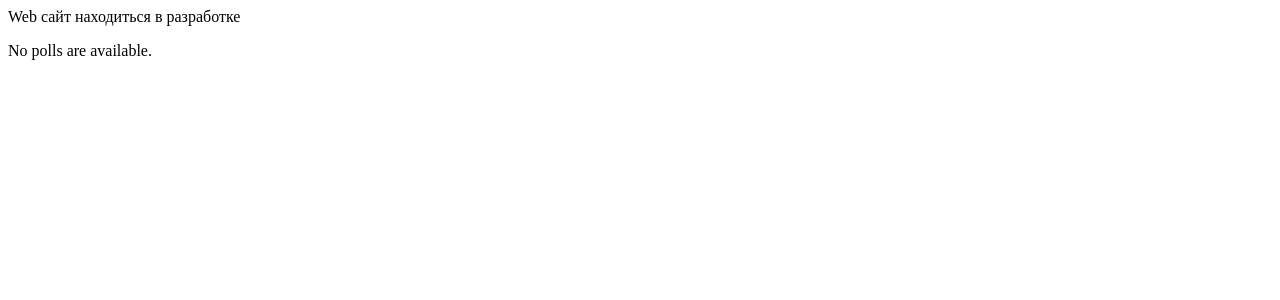
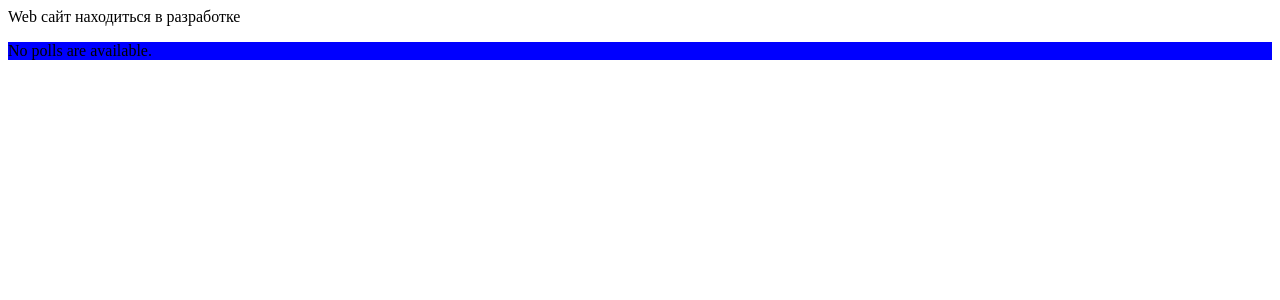
Before and after one commit to DmitryLNG/lang, a Django app: template polls/templates/polls/index.html in a window 1280 px wide. Shown: the top 300 px of the page. Run offline with Django 3.2, Linux system fonts and the light colour scheme; the template is opened without the code that fills it, so the values that code supplies are empty.

Commit message:
django desine

```diff
--- a/polls/static/polls/style.css
+++ b/polls/static/polls/style.css
@@ -2,13 +2,13 @@ li a {
     color: green;
 }
 
-#left1 {
+.left1 {
 	width: 200px;
 }
-#center1 {
+.center1 {
 	background: blue;
 }
 
-#right1 {
+.right1 {
 	width: 200px;
 }
--- a/polls/templates/polls/index.html
+++ b/polls/templates/polls/index.html
@@ -1,9 +1,9 @@
 {% load staticfiles %}
 
 <link rel="stylesheet" type="text/css" href="{% static 'polls/style.css' %}" />
-<div style="header1"> Web сайт находиться в разработке</div>
-<div style="left1"></div>
-<div style="center">
+<div class="" ="header1"> Web сайт находиться в разработке</div>
+<div class="" ="left1"></div>
+<div class="center1">
 {% if latest_question_list %}
     <ul>
     {% for question in latest_question_list %}
@@ -15,4 +15,4 @@
     <p>No polls are available.</p>
 {% endif %}
 </div>
-<dir name="right1"></dir>
+<dir class="right1"></dir>
```
